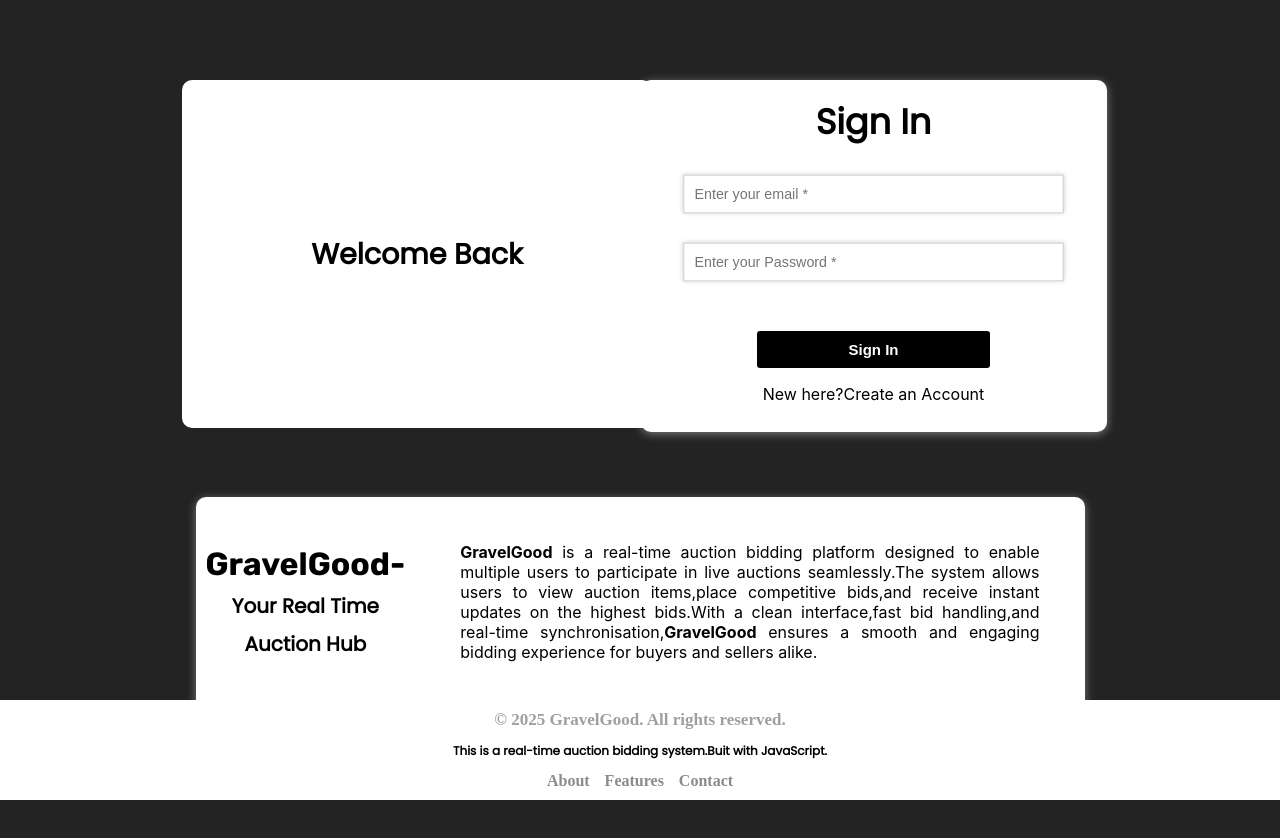
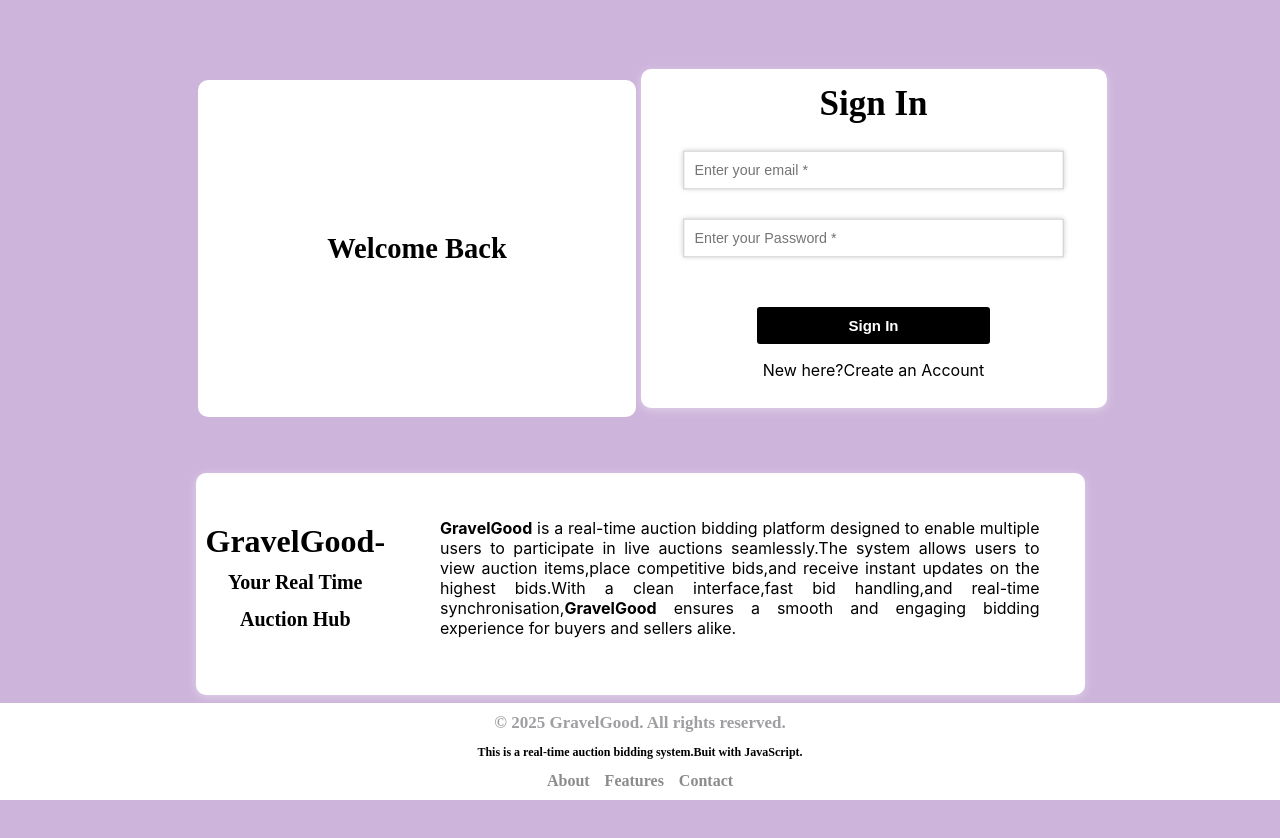
Before and after one commit to asin977/Auction-Bidding-System, a React (Create React App) app: page / in a window 1280 px wide. Shown: the top 838 px of the page. After the commit the page ends 800 px from the top, so only its background shows below. Built offline with nearby package versions, Linux system fonts and the light colour scheme.

Commit message:
upadate:comments resolved based on review.

```diff
--- a/src/App.tsx
+++ b/src/App.tsx
@@ -7,7 +7,6 @@ function App() {
     <div className="App">
        <SignInPage />
     </div>
-
   );
 }
 
--- /dev/null
+++ b/src/components/footer/index.css
@@ -0,0 +1,40 @@
+.footer-container {
+    margin-bottom:0px;
+    width:100%;
+    margin-top:0px;
+    font-family:'semi-bold';
+    position:fixed;
+    bottom: 0;
+}
+.footer{
+    padding:10px;
+    background-color:#5a189a;
+}
+.footer-content {
+    font-size:17px;
+    color:#fff;
+    margin:0;
+    font-weight:bold;
+}
+a{
+    text-decoration: none;
+    color:#fff;
+    font-weight:bold;
+}
+.footer-links {
+    display:flex;
+    flex-direction: row;
+    justify-content: center;
+    text-align: center;
+    gap:15px;
+}
+.links {
+    font-size:18px;
+}
+.footer-description {
+    font-size:15px;
+    width:100%;
+    text-align: center;
+    font-weight:bold;
+    color:#fff;
+}
--- /dev/null
+++ b/src/components/footer/index.tsx
@@ -0,0 +1,16 @@
+import './index.css'
+import { Link } from 'react-router-dom';
+
+export const Footer = ()=>  (
+  <div className='footer-container'>
+    <div className='footer'>
+      <p className='footer-content'>&copy; 2025 GravelGood. All rights reserved.</p>
+      <p className='footer-description'>This is a real-time auction bidding system.Buit with JavaScript.</p>
+      <div className="footer-links">
+        <Link to='/about'>About</Link>
+        <Link to='/features'>Features</Link>
+        <Link to='/contact'>Contact</Link>
+      </div>
+    </div>
+  </div>
+)
--- /dev/null
+++ b/src/components/signin/index.css
@@ -0,0 +1,113 @@
+.head {
+    margin:0;
+    color:#5a189a;
+    font-family:'bold';
+    font-size:35px;
+    padding:15px;
+}
+.name-container {
+    text-align: justify;
+    margin-top:12px;
+    color:#5a189a;
+}
+input {
+    min-width:80%;
+    padding: 10px;
+    margin: 8px 0;
+    border: 1px solid #ccc;
+    font-size: 14px;
+    transition: transform 0.2s ease, box-shadow 0.2s ease;
+    margin:15px;
+    color:#7b2cbf;
+    border:none;
+}
+input,button:hover
+ {
+    transform: scale(1.02);
+    box-shadow: 0 0 5px rgba(0, 0, 0, 0.2);
+}
+input:focus {
+    outline: none;
+}
+.sign-up {
+   border:none;
+   color:#fff;
+   background-color:#5a189a;
+   padding:10px 20px;
+   border-radius:3px;
+   font-weight:bold;
+   font-size:15px;
+   margin-top:16px;
+
+}
+.sign-container {
+    background-color:#fff;
+    color:#fff;
+    margin:15px;
+    margin-top:72px;
+    box-shadow: 0 2px 10px #5a189a;
+    padding-bottom:12px;
+    border-radius:10px;
+    margin-right:-398px;
+    margin-top:60px;
+    padding:8px;
+}
+.forgot-password {
+    font-size:15px;
+    display: flex;
+    margin-left:12px;
+}
+.sub-container {
+    display: flex;
+    flex-direction: column;
+    justify-content: center;
+    align-items: center;
+    color:black;
+    font-family: 'script';
+    font-size:19px;
+    background-color: #fff;
+    border-radius:10px;
+    margin-right:500px;
+    margin-bottom:-408px;
+}
+.welcome-back {
+    display: flex;
+    flex-direction: column;
+    justify-content: center;
+    align-items: center;
+    padding:129px;
+    font-family:'bold';
+    color:#5a189a;
+}
+.sign-account {
+    color:#5a189a;
+}
+.login-container {
+    display:none;
+}
+.sign-container {
+    display: flex;
+    flex-direction: column;
+    justify-content: center;
+    align-items: center;
+}
+button{
+    width:50%;
+}
+.main-sign-container {
+    display: flex;
+    flex-direction: column;
+    justify-content: center;
+    align-items: center;
+    margin-top:80px;
+    margin-left:54px;
+}
+button:hover {
+    background-color:#7d1dd1;
+    transform: scale(1.02);
+    box-shadow: 0 0 5px rgba(0, 0, 0, 0.2);
+}
+input::placeholder {
+    color:#5a189a;
+    font-size: 16px;
+}
--- /dev/null
+++ b/src/components/signin/index.tsx
@@ -0,0 +1,34 @@
+import './index.css'
+
+export const SignIn =() => (
+  <>
+    <div className='main-sign-container'>
+      <div className='sub-container'>
+        <div className='welcome-back'>
+          <h2>Welcome Back</h2>
+        </div>
+      </div>
+      <div className='sign-container'>
+        <h1 className='head'>Sign In</h1>
+        <div>
+          <form className='details-container'>
+            <input className='name-container'
+            type="text"
+            name='email'
+            placeholder='Enter your email *'
+            required
+            />
+            <input className='details-container'
+            type='text'
+            name='password'
+            placeholder='Enter your Password *'
+            />
+          </form>
+          <span className='forgot-password'>forgot password</span>
+        </div>
+        <button className='sign-up'>Sign In</button>
+        <p className='sign-account'>New here?Create an Account</p>
+      </div>
+    </div>
+  </>
+)
--- /dev/null
+++ b/src/components/sitedetails/index.css
@@ -0,0 +1,54 @@
+.site-container {
+    background-color:#fff;
+    margin:15px;
+    color:black;
+    margin-top:50px;
+    box-shadow: 0 2px 10px rgba(255, 255, 255, 0.4);
+    padding-bottom:12px;
+    border-radius:10px;
+    max-width:889px;
+}
+
+.site-explanation {
+    text-align: justify;
+    margin:15px;
+    line-height:20px;
+    color:#5a189a;
+}
+.sub-head {
+    font-size:20px;
+}
+.name {
+    font-family:'bold';
+    padding:10px;
+    border-bottom:1px solid #5a189a;
+    color:#5a189a;
+}
+
+@media screen and (min-width:768px){
+    .site-explanation  {
+       padding:30px;
+    }
+}
+
+@media screen and (min-width:968px) {
+    .site-explanation  {
+        padding:30px;
+    }
+    .site-container {
+        width:80%;
+        display:flex;
+        flex-direction: row;
+        align-items: center;
+        align-content: center;
+        justify-content: center;
+    }
+    .name {
+        border-bottom:none;
+    }
+    .main-site-container {
+        display:flex;
+        align-content: center;
+        justify-content: center;
+    }
+}
--- /dev/null
+++ b/src/components/sitedetails/index.tsx
@@ -0,0 +1,10 @@
+import './index.css';
+
+export const SiteDetails = () => (
+  <div className='main-site-container'>
+    <div className='site-container'>
+      <h1 className='name'>GravelGood-<span className='sub-head'> Your Real Time Auction Hub</span></h1>
+      <p className='site-explanation'><strong>GravelGood</strong> is a real-time auction bidding platform designed to enable multiple users to participate in live auctions seamlessly.The system allows users to view auction items,place competitive bids,and receive instant updates on the highest bids.With a clean interface,fast bid handling,and real-time synchronisation,<strong>GravelGood</strong> ensures a smooth and engaging bidding experience for buyers and sellers alike.</p>
+    </div>
+  </div>
+)
--- a/src/index.css
+++ b/src/index.css
@@ -17,23 +17,14 @@ html {
 *,*::after,*::before {
   box-sizing: inherit;
 }
-body {
-  /* background-image:
-  linear-gradient(to right, rgba(0, 0, 0, 0.7), rgba(30, 30, 30, 0.7), rgba(60, 60, 60, 0.7)),
-  url('./images/auction.jpg'); */
-    background-color:rgb(36, 35, 35);
-    background-size: cover;
-    background-position: center;
-    background-repeat: no-repeat;
-    margin: 0;
-    min-height: 100vh;
-  }
 @font-face {
-  font-family:'Script';
+  font-family:'bold';
+  src: url('./Fonts/Poppins/Poppins-Bold.ttf');
+}
+@font-face {
+  font-family:'semi-bold';
   src: url('./Fonts/Poppins/Poppins-Regular.ttf');
 }
-
-@font-face {
-  font-family:'Rubic';
-  src: url('./Fonts/Rubik/Rubik-VariableFont_wght.ttf');
+body {
+  background-color: #CDB4DB;
 }
--- a/src/pages/SignInPage.tsx
+++ b/src/pages/SignInPage.tsx
@@ -1,16 +1,11 @@
-import React from 'react'
-import {SignIn} from '../components/SignIn';
-import {SiteDetails} from '../components/SiteDetails';
-import {Footer} from '../components/Footer'
+import {SignIn} from '../components/signin';
+import {SiteDetails} from '../components/sitedetails';
+import {Footer} from '../components/footer';
 
-export const SignInPage =()=> {
-  return (
+export const SignInPage =()=> (
   <div>
       <SignIn />
       <SiteDetails />
       <Footer />
   </div>
 )
-}
-
-export default SignInPage
--- /dev/null
+++ b/src/pages/home/Home.tsx
@@ -0,0 +1,5 @@
+export const HomePage = () => (
+  <div>
+
+  </div>
+);
```
Lines whose indentation alone changed are shown as unchanged.
